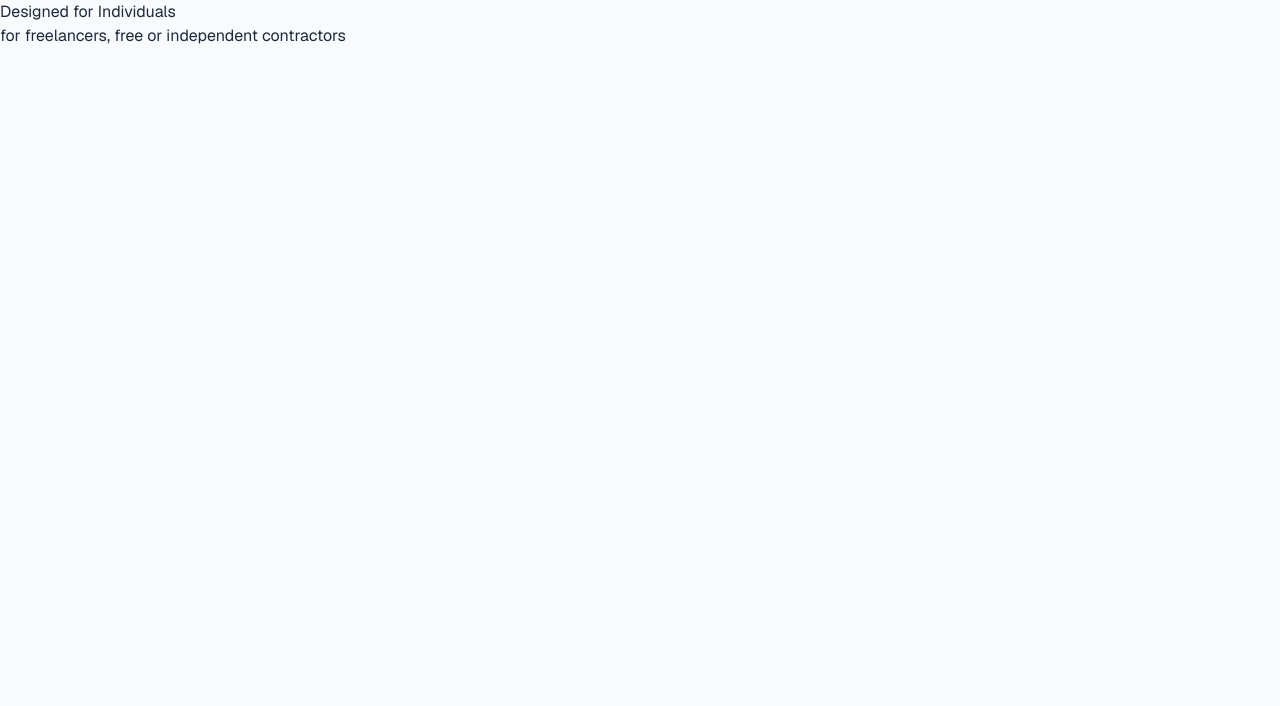
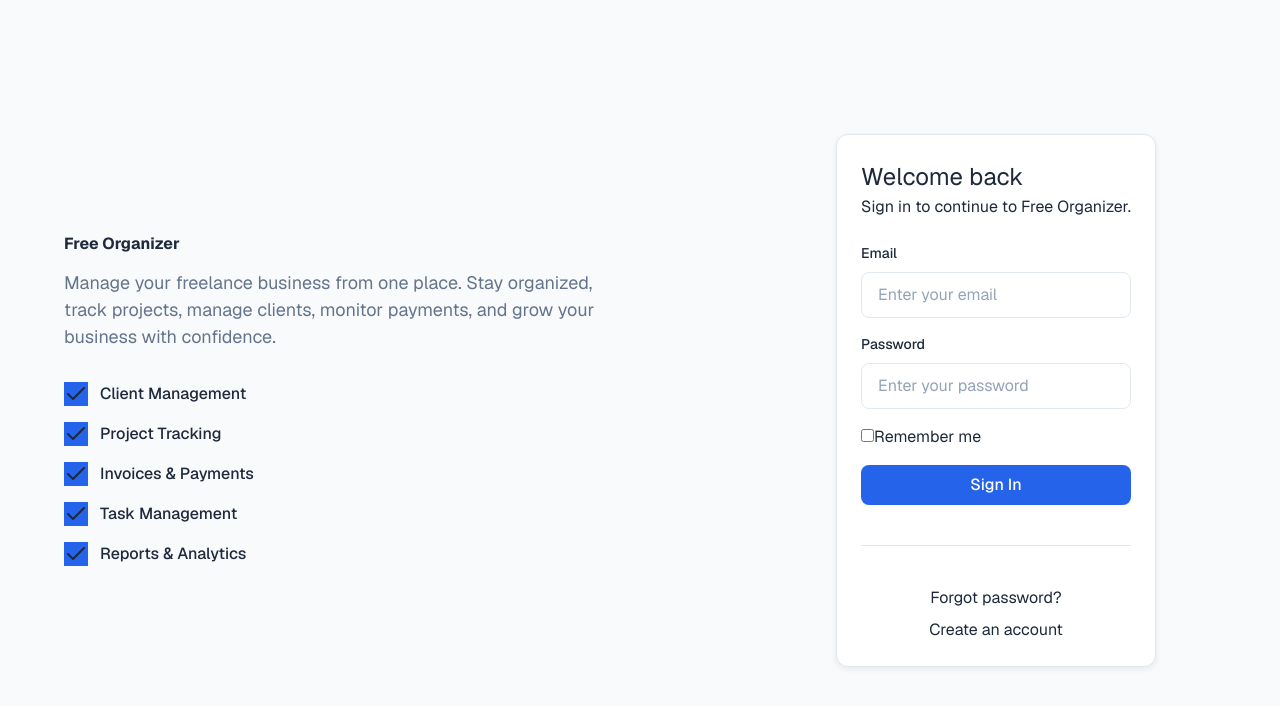
Before and after one commit to real-mohsin/free-organizer, a React (Vite) app: page /login in a window 1280 px wide. Shown: the top 706 px of the page. Built offline with nearby package versions, Linux system fonts and the light colour scheme.

Commit message:
Login page cteated with auth layout

```diff
--- a/package.json
+++ b/package.json
@@ -10,12 +10,15 @@
     "preview": "vite preview"
   },
   "dependencies": {
+    "@hookform/resolvers": "^5.4.0",
     "geist": "^1.7.2",
     "lucide-react": "^1.23.0",
     "react": "^18.2.0",
     "react-dom": "^18.2.0",
+    "react-hook-form": "^7.81.0",
     "react-router-dom": "^6.22.3",
-    "recharts": "^2.12.3"
+    "recharts": "^2.12.3",
+    "zod": "^4.4.3"
   },
   "devDependencies": {
     "@types/react": "^18.2.66",
--- a/src/App.tsx
+++ b/src/App.tsx
@@ -3,23 +3,39 @@ import './App.scss'
 import Dashboard from './pages/Dashboard'
 import Clients from './pages/Clients'
 import Tasks from './pages/Tasks'
-import Login from './pages/Login'
+
 import AddClient from './pages/Client-Add'
 import ComponentShowcase from './pages/ComponentShowcase'
+import Login from './pages/Login/Login'
+import { AuthHero } from './components/app/AuthHero'
+import { AuthLayout } from './layouts/AuthLayout/AuthLayout'
 
 
 function App() {
 
   return (
     <Routes>
-      <Route path='dashboard' element={ <Dashboard /> } />
-      <Route path='clients' element={ <Clients /> } />
-      <Route path='add-client' element={ <AddClient /> } />
-      <Route path='tasks' element={ <Tasks /> } />
-      <Route path='login' element={ <Login /> } />
+      <Route path='dashboard' element={<Dashboard />} />
+      <Route path='clients' element={<Clients />} />
+      <Route path='add-client' element={<AddClient />} />
+      <Route path='tasks' element={<Tasks />} />
+
+      <Route
+        element={
+          <AuthLayout
+            aside={<AuthHero />}
+          />
+        }
+      >
+        <Route
+          path="/login"
+          element={<Login />}
+        />
+
+      </Route>
       <Route path="componentshowcase" element={<ComponentShowcase />} />
       {/* NO MATCH PATH and Add 404 Not Found Page here */}
-      <Route path='*' element={ <Login /> } />
+      <Route path='*' element={<Login />} />
     </Routes>
   )
 }
--- a/src/components/app/AuthHero/index.ts
+++ b/src/components/app/AuthHero/index.ts
@@ -0,0 +1,2 @@
+export * from "./AuthHero"
+export * from "./AuthHero.types"
--- /dev/null
+++ b/src/pages/Login/Login.tsx
@@ -0,0 +1,123 @@
+import "./Login.css";
+
+import { Link } from "react-router-dom";
+import { useForm } from "react-hook-form";
+
+
+import { AuthHero } from "../../components/app/AuthHero";
+
+
+import type { LoginFormValues } from "./Login.types";
+import { AuthLayout } from "../../layouts/AuthLayout/AuthLayout";
+import { Card } from "../../components/Card";
+import { Stack } from "../../components/Layout/Stack";
+import { Input } from "../../components/Input";
+import { Button } from "../../components/Button";
+import { Divider } from "../../components/Layout/Divider/Divider";
+
+export default function Login() {
+
+    const {
+        register,
+        handleSubmit,
+    } = useForm<LoginFormValues>({
+        defaultValues: {
+            email: "",
+            password: "",
+            rememberMe: false,
+        },
+    });
+
+    const onSubmit = (data: LoginFormValues) => {
+        console.log(data);
+    };
+
+    return (
+
+        <Card className="fo-login__card">
+
+            <Stack spacing="lg">
+
+                <header className="fo-login__header">
+
+                    <h2 className="fo-login__title">
+                        Welcome back
+                    </h2>
+
+                    <p className="fo-login__subtitle">
+                        Sign in to continue to Free Organizer.
+                    </p>
+
+                </header>
+
+                <form
+                    className="fo-login__form"
+                    onSubmit={handleSubmit(onSubmit)}
+                >
+
+                    <Stack spacing="md">
+
+                        <Input
+                            label="Email"
+                            type="email"
+                            placeholder="Enter your email"
+                            autoComplete="email"
+                            {...register("email")}
+                        />
+
+                        <Input
+                            label="Password"
+                            type="password"
+                            placeholder="Enter your password"
+                            autoComplete="current-password"
+                            {...register("password")}
+                        />
+
+                        <label className="fo-login__remember">
+
+                            <input
+                                type="checkbox"
+                                {...register("rememberMe")}
+                            />
+
+                            <span>
+                                Remember me
+                            </span>
+
+                        </label>
+
+                        <Button
+                            type="submit"
+                            fullWidth
+                        >
+                            Sign In
+                        </Button>
+
+                    </Stack>
+
+                </form>
+
+                <Divider />
+
+                <Stack
+                    spacing="sm"
+                    align="center"
+                >
+
+                    <Link to="/forgot-password">
+                        Forgot password?
+                    </Link>
+
+                    <Link to="/register">
+                        Create an account
+                    </Link>
+
+                </Stack>
+
+            </Stack>
+
+        </Card>
+
+    );
+
+}
--- a/src/pages/Login/index.tsx
+++ b/src/pages/Login/index.tsx
@@ -1,79 +1,2 @@
-// import './style.scss'
-// import loginbg from '../assets/images/login-bg.png'
-// import InputField from '../Components/InputField';
-import { useState } from 'react';
-import { useNavigate } from 'react-router-dom';
-
-
-interface FormData {
-  email: string;
-  password: string;
-}
-
-function Login() {
-
-  const navigate = useNavigate()
-
-  const [formData, setFormData] = useState<FormData>({
-    email: '',
-    password: ''
-  });
-
-  const handleInputChange = (e: React.ChangeEvent<HTMLInputElement>): void => {
-    const { name, value } = e.target;
-    setFormData({
-      ...formData,
-      [name]: value,
-    });
-  };
-
-  const handleSubmit = (e: React.FormEvent<HTMLFormElement>): void => {
-    e.preventDefault();
-    console.log(formData); // Do whatever you want with the form data
-      alert('Redirecting you to Dashboard')
-      navigate('/dashboard')
-  };
-
-  return (
-    <div className='login-container'>
-      <div className='blue-box'>
-        <div className='login-heading'>Designed for Individuals </div>
-        <div className='sub-head'>for freelancers, free or independent
-contractors</div>
-
-        {/* <div className='bgimg'>
-          <img src={loginbg} alt={'login-bg-img'} />
-        </div> */}
-      </div>
-
-      <div className='white-box'>
-
-        <div className='form-container'>
-
-          {/* <form onSubmit={handleSubmit} className='w-100'>
-            <InputField type={'text'} label={'Email'} value={formData.email} name={'email'} placeholder={'jon@example.com'} onChange={handleInputChange} />
-
-            <InputField type={'password'} label={'Password'} value={formData.password} name={'password'} placeholder={'********'} onChange={handleInputChange} />
-
-            <div className='bottom-section'>
-              <div className='remember-forget-section'>
-                <input type="checkbox" name="vehicle1" value="Bike" />
-                <label> Remember me</label>
-              </div>
-
-              <a href="" className='reset-link'>Reset password</a>
-            </div>
-
-            <Button type='submit' variant="primary" size="medium" onClick={() => console.log('Submit button clicked')}>
-              Login
-            </Button>
-          </form> */}
-        </div>
-      <div>
-    </div>
-  </div>
-</div>
-    );
-}
-
-export default Login;
+export * from "./Login"
+export * from "./Login.types"
--- a/src/pages/Login/style.scss
+++ /dev/null
@@ -1,73 +0,0 @@
-$blue : #6383FA;
-$white : #fff;
-$offwhite : #F5F6FA;
-
-.login-container {
-  display: flex;
-  justify-content: center;
-  background-color: #fff;
-
-  .blue-box {
-    max-width: 598px;
-    width: 100%;
-    padding: 96px 62px 0 62px;
-    background-color: $blue;
-    border-radius: 32px 0 0 32px;
-    box-sizing: border-box;
-
-    .login-heading {
-      font-size: 40px;
-      color: $white;
-      font-weight: 700;
-      margin-bottom: 16px;
-    }
-
-    .sub-head {
-      font-size: 24px;
-      color: $white;
-      margin-bottom: 32px;
-    }
-
-    .bgimg {
-      max-width: 473px;
-      margin: 0 auto;
-
-      img {
-        width: 100%;
-      }
-    }
-  }
-
-  .white-box {
-    max-width: 487px;
-    width: 100%;
-    background-color: $offwhite;
-    border-radius: 0 32px 32px 0;
-    box-sizing: border-box;
-    padding: 0 52px;
-
-    .form-container {
-      max-width: 384px;
-      width: 100%;
-      margin: 0 auto;
-      display: flex;
-      flex-direction: column;
-      justify-content: center;
-      align-items: center;
-      height: 100%;
-
-      .bottom-section {
-        display: flex;
-        justify-content: space-between;
-        margin-bottom: 24px;
-        font-size: 14px;
-        align-items: center;
-        width: 100%;
-
-        .reset-link {
-          color: $blue;
-        }
-      }
-    }
-  }
-}
```
Also changed, not shown: src/pages/Login/Login.types.ts (added, +18 -0 lines), src/pages/Login/Login.css (added), src/pages/Login/Login.schema.ts (added), 1 other file (tests, documents, lock files or other folders).
